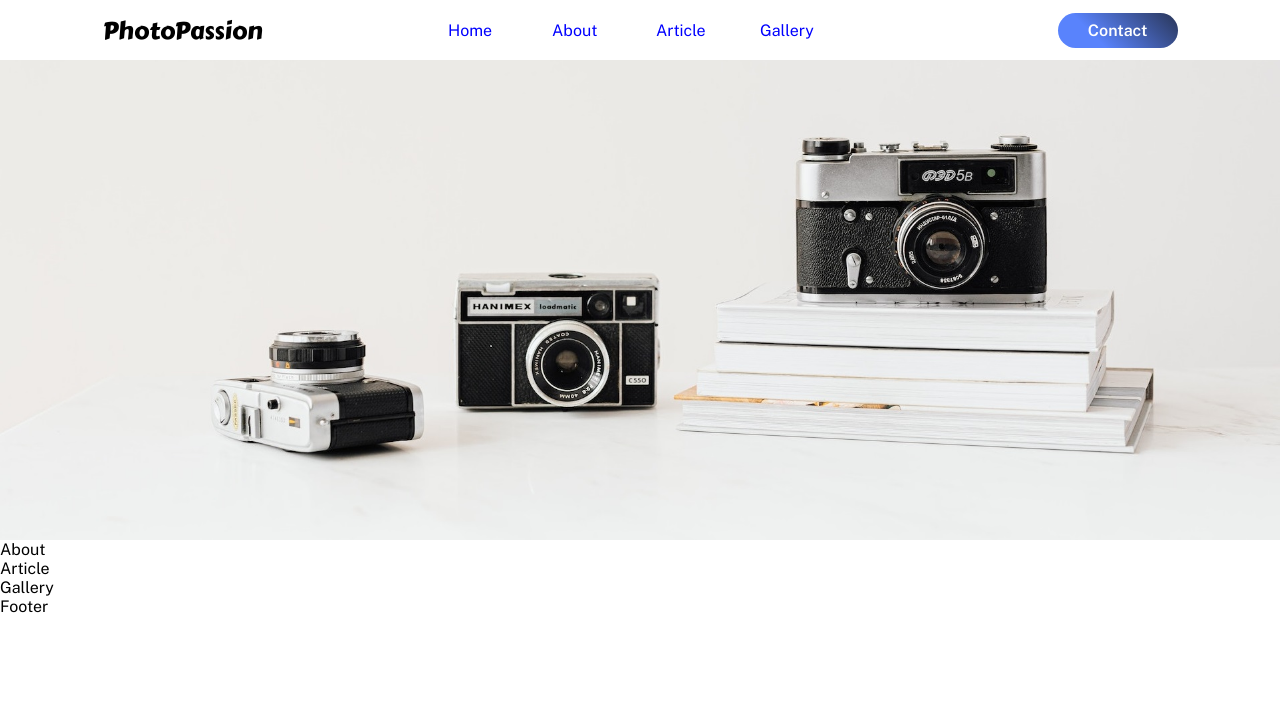
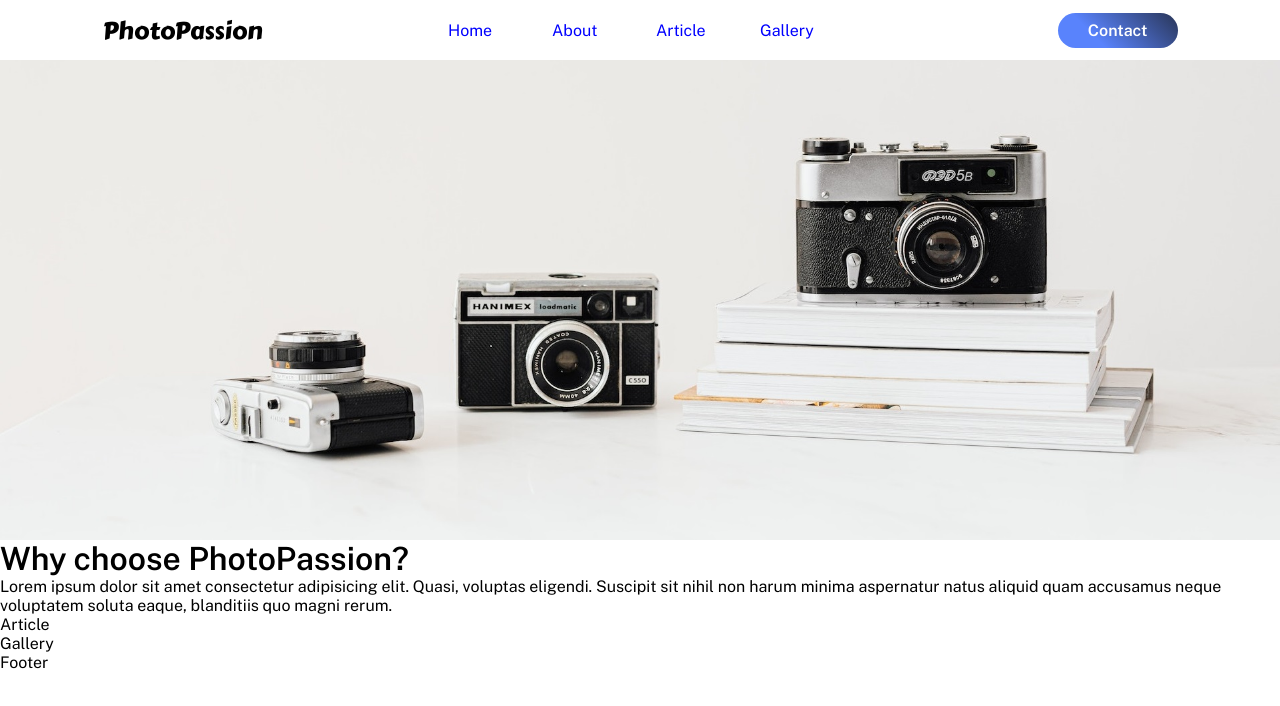
Before and after one commit to coolboydev8/landingPage-photographers, a React (Vite) app: page / in a window 1280 px wide. Shown: the top 706 px of the page. Built offline with nearby package versions, Linux system fonts and the light colour scheme.

Commit message:
add content to about section

```diff
--- a/src/components/about/About.jsx
+++ b/src/components/about/About.jsx
@@ -4,7 +4,8 @@ const About = () => {
     return (
         <div>
             <AboutContainer>
-                About
+                <h1>Why choose <span>PhotoPassion?</span></h1>
+                <p>Lorem ipsum dolor sit amet consectetur adipisicing elit. Quasi, voluptas eligendi. Suscipit sit nihil non harum minima aspernatur natus aliquid quam accusamus neque voluptatem soluta eaque, blanditiis quo magni rerum.</p>
             </AboutContainer>
         </div>
      );
```
